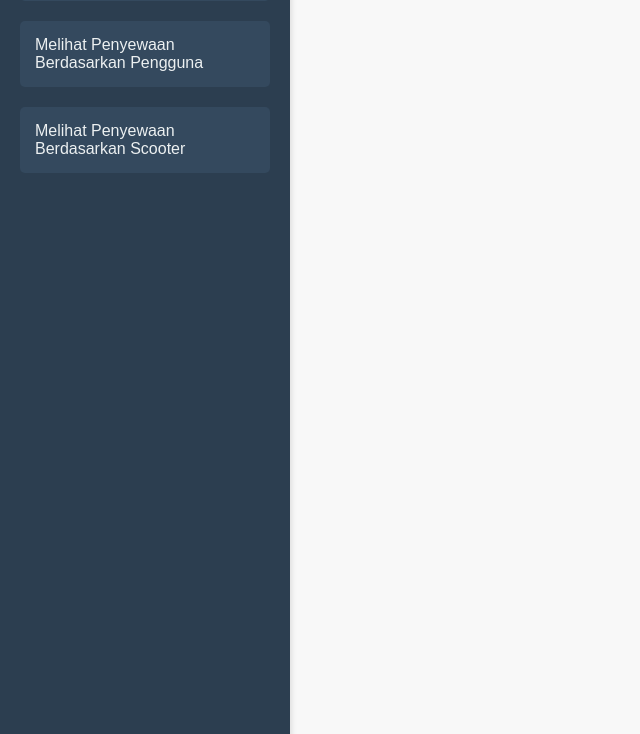
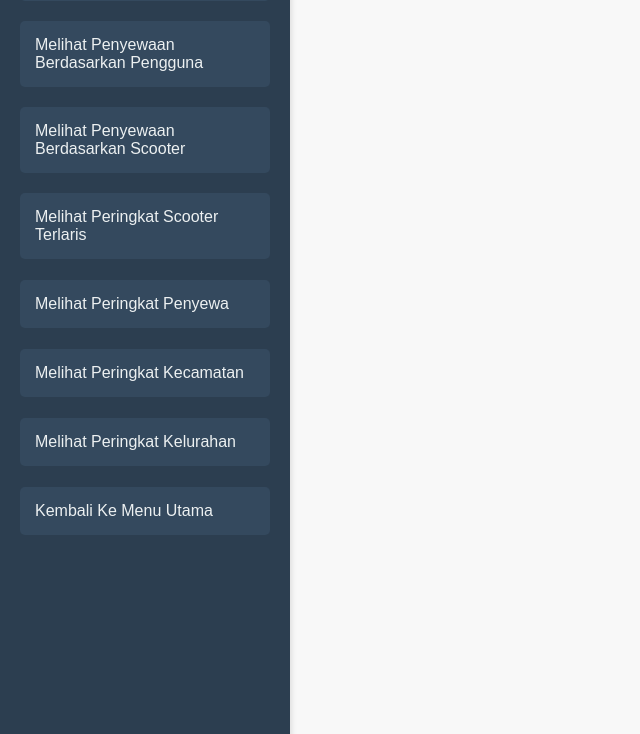
Before and after one commit to TalhaFatur74/PL-Peminjaman-Scooter-Elektrik, a PHP site: page /menu-pimpinan-taman.php in a window 1280 px wide. Shown: the part 232-966 px from the top of the page, without its empty margins (0-640 px from the left). Run offline with PHP 8.4, Linux system fonts and the light colour scheme.

Commit message:
Update menu-pimpinan-taman.php

```diff
--- a/menu-pimpinan-taman.php
+++ b/menu-pimpinan-taman.php
@@ -190,3 +190,30 @@ if (isset($_POST['keluar_menu_admin']))
                     <button type="submit">Submit</button><br><br>
                 </form>
             </div>
+
+        <form action="<?php echo htmlspecialchars($_SERVER["PHP_SELF"]); ?>" method="POST">
+                <button type="submit">Melihat Peringkat Scooter Terlaris</button><br><br>
+                <input type="hidden" name="lihat_peringkat_scooter">
+            </form>
+
+            <form action="<?php echo htmlspecialchars($_SERVER["PHP_SELF"]); ?>" method="POST">
+                <button type="submit">Melihat Peringkat Penyewa</button><br><br>
+                <input type="hidden" name="lihat_peringkat_penyewa">
+            </form>
+
+            <form action="<?php echo htmlspecialchars($_SERVER["PHP_SELF"]); ?>" method="POST">
+                <button type="submit">Melihat Peringkat Kecamatan</button><br><br>
+                <input type="hidden" name="lihat_peringkat_kecamatan">
+            </form>
+
+            <form action="<?php echo htmlspecialchars($_SERVER["PHP_SELF"]); ?>" method="POST">
+                <button type="submit">Melihat Peringkat Kelurahan</button><br><br>
+                <input type="hidden" name="lihat_peringkat_kelurahan">
+            </form>
+
+            <div>
+                <form method="POST" action="<?php echo htmlspecialchars($_SERVER["PHP_SELF"]); ?>">
+                    <input type="hidden" name="keluar_menu_admin">
+                    <button type="submit">Kembali Ke Menu Utama</button>
+                </form>
+            </div>
```
